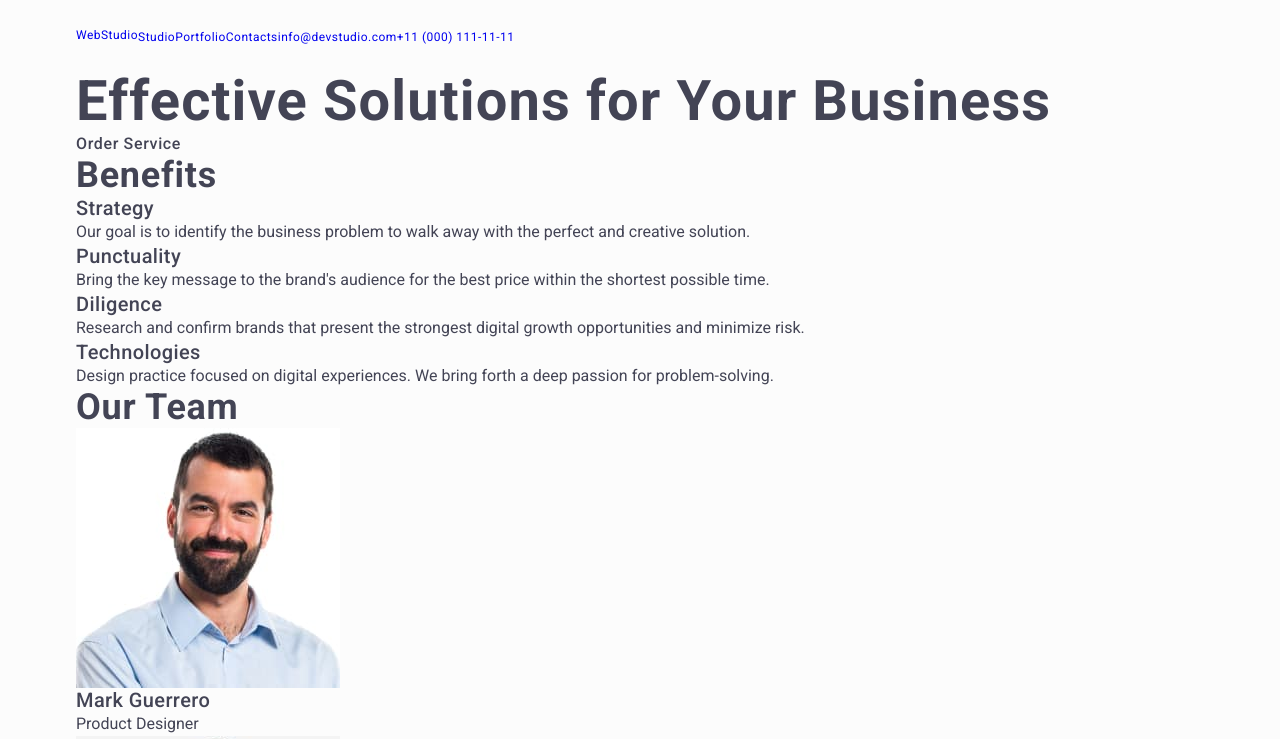
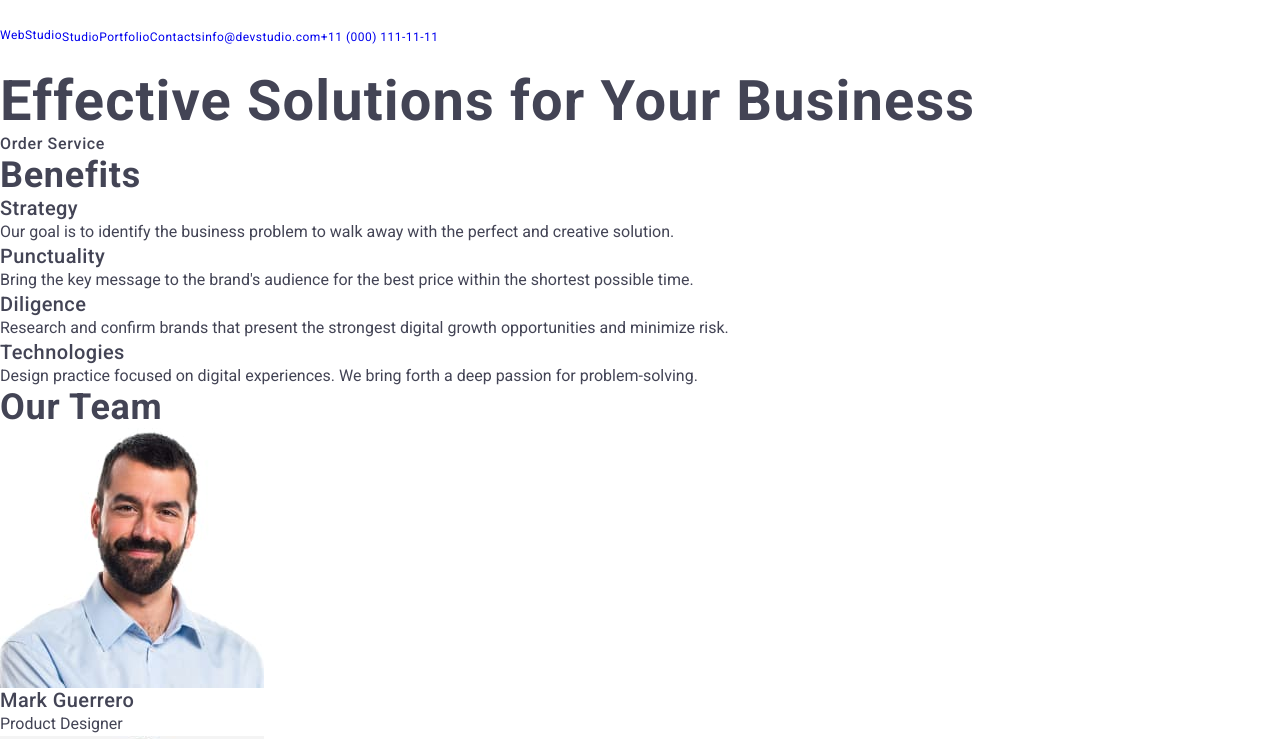
Before and after one commit to bndnt/goit-markup-hw-02, a plain HTML site: page index.html in a window 1280 px wide. Shown: the top 739 px of the page. Drawn offline with Linux system fonts and the light colour scheme.

Commit message:
first commit

```diff
--- a/css/styles.css
+++ b/css/styles.css
@@ -23,6 +23,7 @@ body{
     font-size: 16px;
     line-height: 24px;
     letter-spacing: 2%;
+    background-color:#ffffff;
 }
 * {
     padding: 0px;
--- a/index.html
+++ b/index.html
@@ -13,10 +13,10 @@
 
     <body>
       <header class="header">
-        <div class="container">
+        <!-- <div class="container"> -->
             <div class="header__flex">
                  <nav class="header__nav">
-            <a href="./index.html" class="heared__logo">WebStudio</a>
+            <a href="./index.html" class="heared__logo"><span>Web</span>Studio</a>
                 <ul>
                     <li>
                         <a href="#">Studio</a>
@@ -40,18 +40,18 @@
             </ul>
         </address>
             </div>
-        </div>
+        <!-- </div> -->
 
       </header>
       <main>
         <section class="advertisement">
-            <div class="container">
+            <!-- <div class="container"> -->
                 <h1 class="advertisement__title">Effective Solutions for Your Business</h1>
                 <button type="button" class="advertisement__btn">Order Service</button>
-            </div>
+            <!-- </div> -->
         </section>
         <section class="methody">
-            <div class="container">
+            <!-- <div class="container"> -->
                  <h2>Benefits</h2>
                     <ul class="methody__flex">
                         <li class="methody__block">
@@ -76,10 +76,10 @@
                             </p>
                         </li>
                     </ul>
-            </div>
+            <!-- </div> -->
         </section>
         <section class="team">
-            <div class="container">
+            <!-- <div class="container"> -->
               <h2 class="team__title">Our Team</h2>
                     <ul class="team__flex">
                         <li class="team__block">
@@ -103,17 +103,17 @@
                             <p class="team__occupation">UI Designer</p>
                         </li>
                     </ul>
-            </div>
+            <!-- </div> -->
 
         </section>
       </main>
       <footer>
-        <div class="container">
+        <!-- <div class="container"> -->
             <a href="./index.html" class="heared__logo">WebStudio</a>
                     <p class="footer__info">
                         Increase the flow of customers and sales for your business with digital marketing & growth solutions.
                     </p>
-        </div>
+        <!-- </div>   -->
       </footer>
     </body>
 
```
